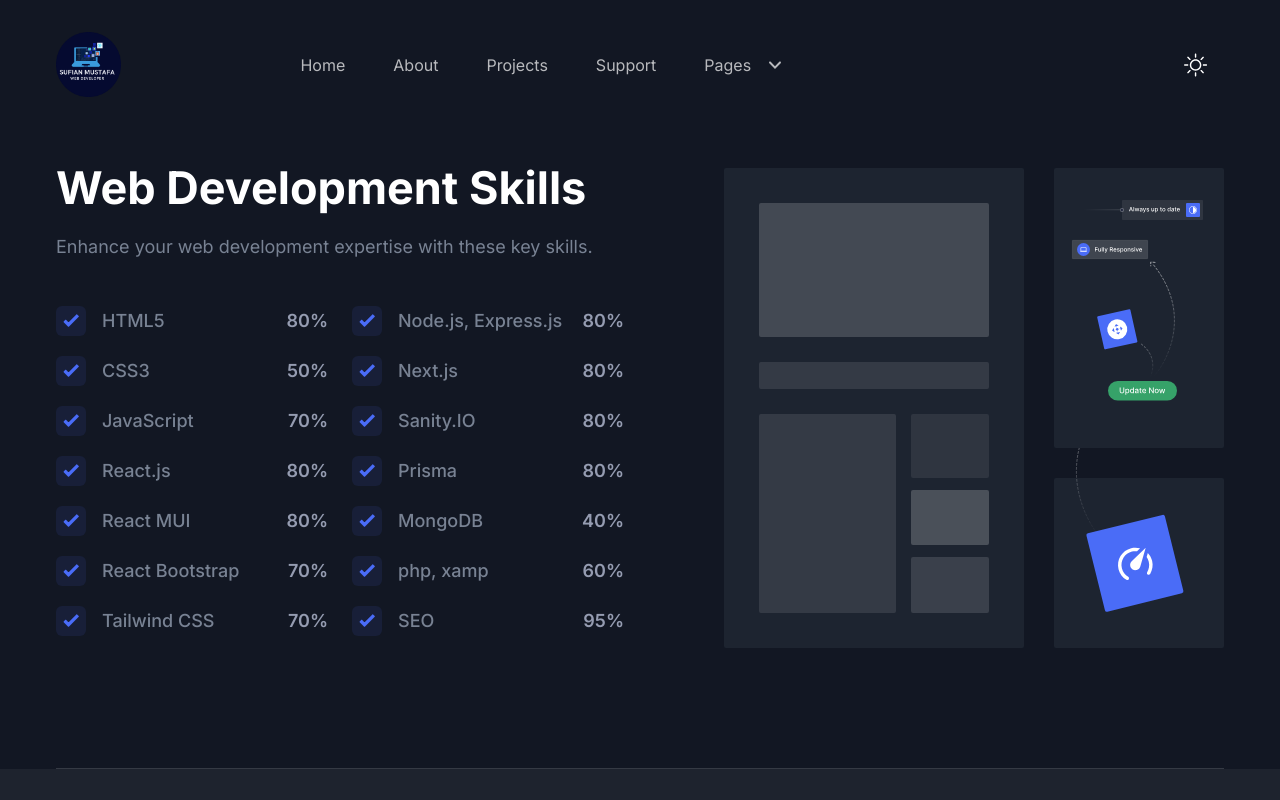
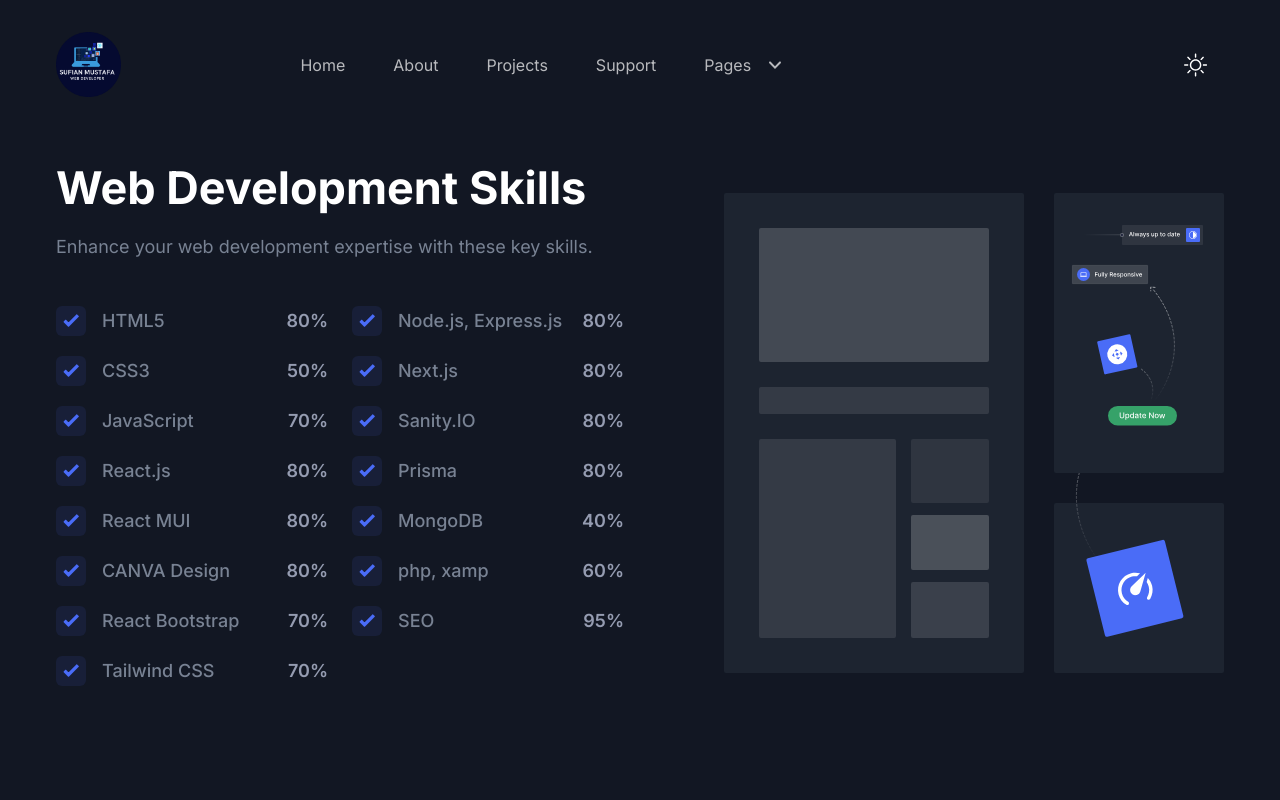
Before and after one commit to sufi0900/sufian-mustafa-portfolio-nextjs-tailwindcss, a Next.js app: page /skills in a window 1280 px wide. Shown: the top 800 px of the page. Built offline with nearby package versions, Linux system fonts and the light colour scheme.

Commit message:
Update AboutSectionOne.tsx

```diff
--- a/components/About/AboutSectionOne.tsx
+++ b/components/About/AboutSectionOne.tsx
@@ -47,6 +47,7 @@
                     <SkillItem skill="JavaScript" proficiency="70" />
                     <SkillItem skill="React.js" proficiency="80" />
                     <SkillItem skill="React MUI" proficiency="80" />
+                    <SkillItem skill="CANVA Design" proficiency="80" />
                     <SkillItem skill="React Bootstrap" proficiency="70" />
                     <SkillItem skill="Tailwind CSS" proficiency="70" />
                   </div>
```
